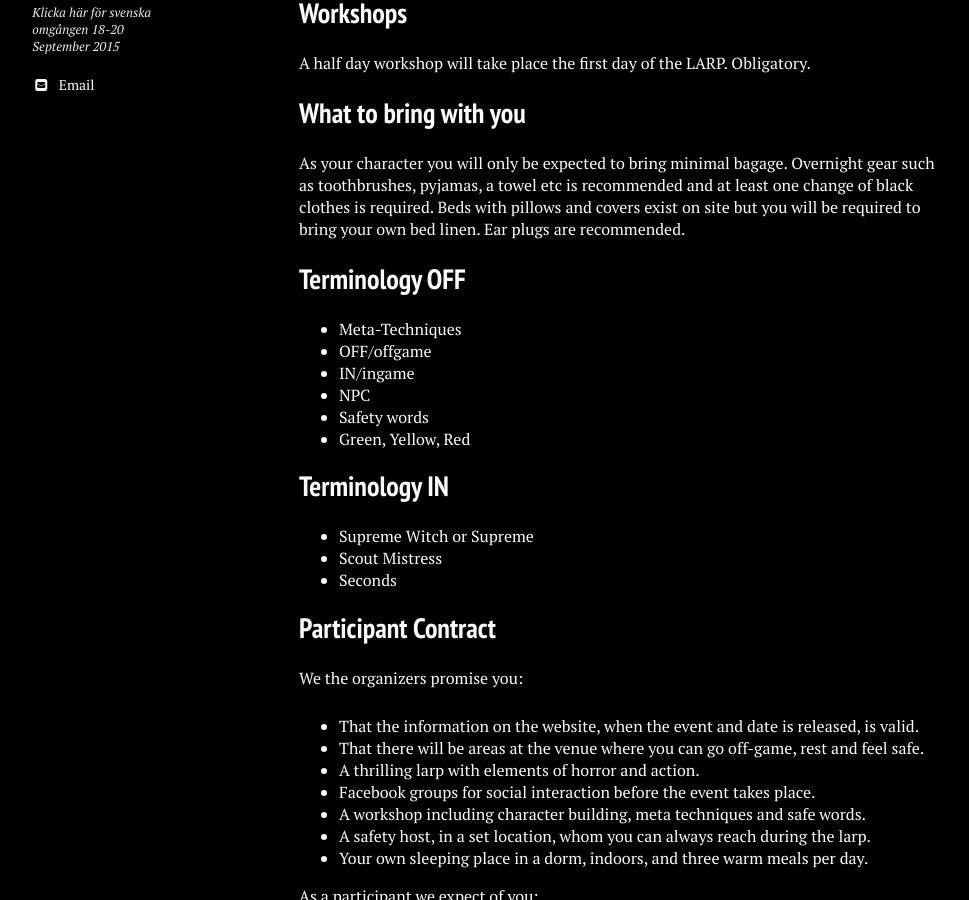
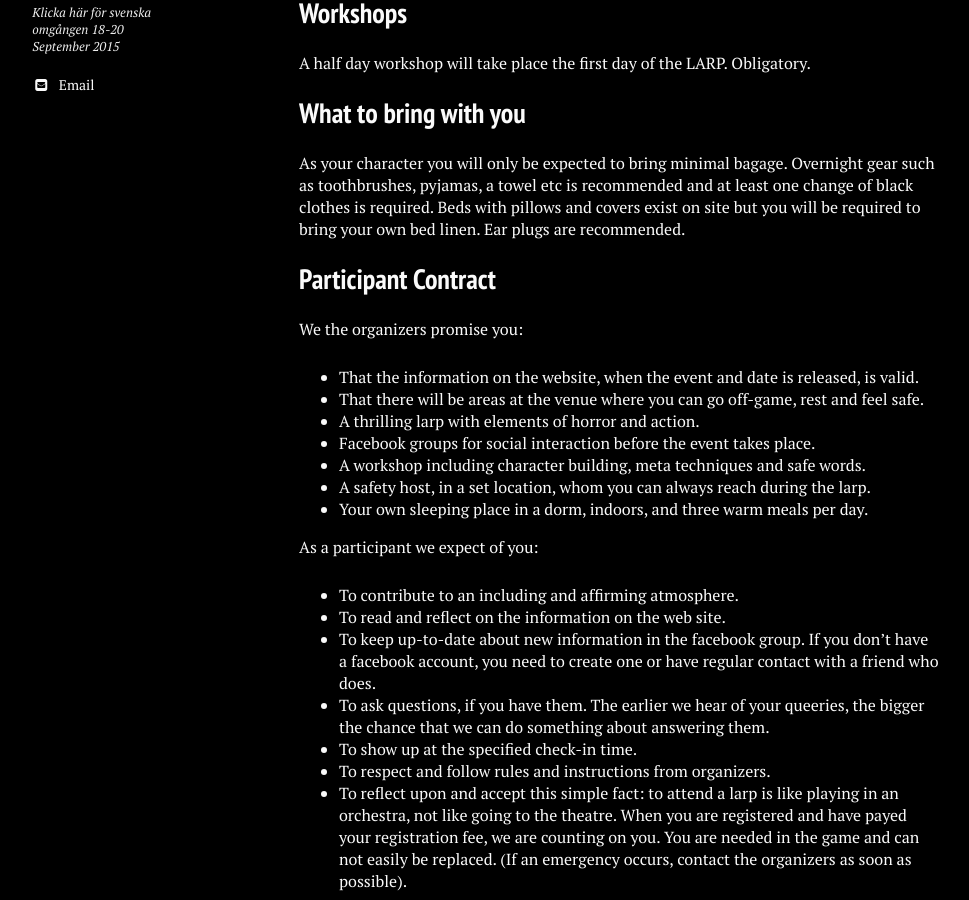
Before and after one commit to stanislavb/en.coven.nu, a Jekyll site: the page built from practical/index.md, in a window 1280 px wide and 900 px high, scrolled down 849 px. Shown: the whole window, without its empty margins (21-990 px from the left). Built offline with Jekyll 4.4.1, drawn with Linux system fonts in a browser that asks for light colours; nearby versions of some CDN libraries; some of the changed text lies outside the part shown.

Commit message:
Update index.md

```diff
--- a/practical/index.md
+++ b/practical/index.md
@@ -36,21 +36,6 @@ A half day workshop will take place the first day of the LARP. Obligatory.
 
 As your character you will only be expected to bring minimal bagage. Overnight gear such as toothbrushes, pyjamas, a towel etc is recommended and at least one change of black clothes is required. Beds with pillows and covers exist on site but you will be required to bring your own bed linen. Ear plugs are recommended.
 
-## Terminology OFF
-
-- Meta-Techniques
-- OFF/offgame
-- IN/ingame
-- NPC
-- Safety words
-- Green, Yellow, Red
-
-## Terminology IN
-
-- Supreme Witch or Supreme
-- Scout Mistress
-- Seconds
-
 ## Participant Contract
 
 We the organizers promise you:
```
